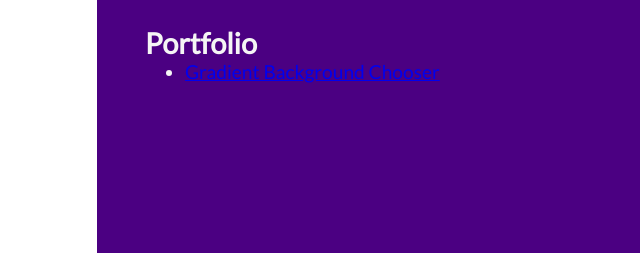
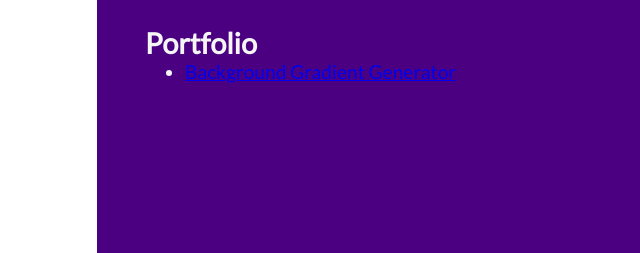
Before and after one commit to shoheihagiwara/resume, a plain HTML site: page index.html in a window 1280 px wide. Shown: the part 317-570 px from the top of the page, 583-1223 px from the left. Drawn offline with Linux system fonts and the light colour scheme.

Commit message:
Change name of portfolio website

```diff
--- a/index.html
+++ b/index.html
@@ -35,7 +35,7 @@
                 </ul>
                 <h4>Portfolio</h4>
                 <ul>
-                    <li><a href="https://shoheihagiwara.github.io/background-gradient-generator/" target="_blank">Gradient Background Chooser</a></li>
+                    <li><a href="https://shoheihagiwara.github.io/background-gradient-generator/" target="_blank">Background Gradient Generator</a></li>
                 </ul>
             </div>
         </div>
```
